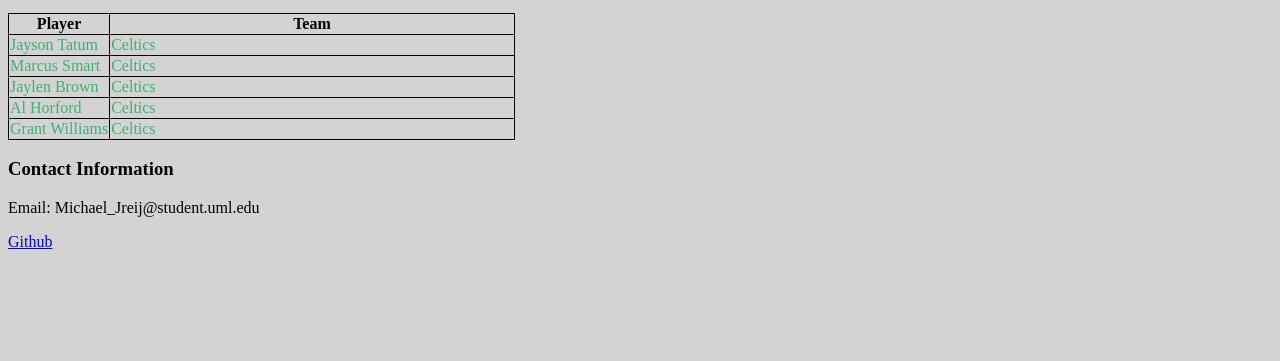
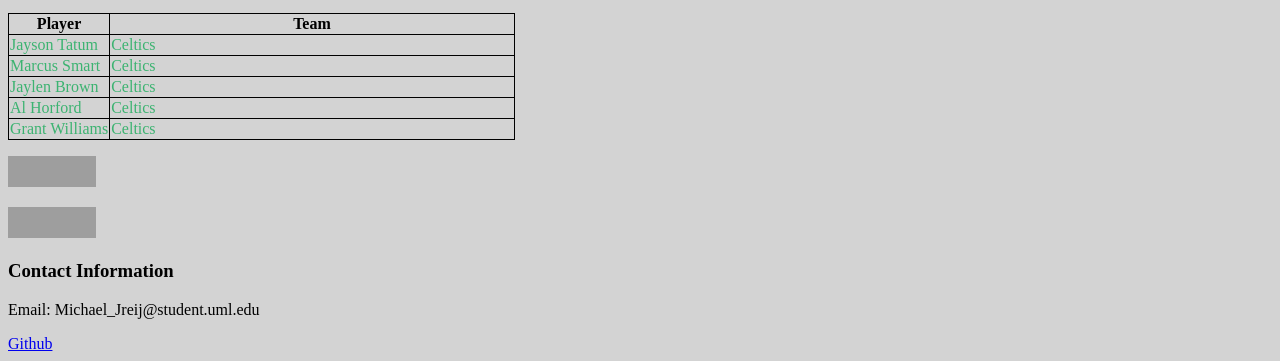
Before and after one commit to MichaelJreij/GUI1-HW1-try-2, a plain HTML site: page index.html in a window 1280 px wide. Shown: the part 576-937 px from the top of the page. Before the commit the page ends 835 px from the top, so only its background shows below. Drawn offline with Linux system fonts and the light colour scheme; grey boxes are pictures that could not be loaded.

Commit message:
Edited index.html

```diff
--- a/index.html
+++ b/index.html
@@ -22,7 +22,8 @@
 <img src="https://images-na.ssl-images-amazon.com/images/S/compressed.photo.goodreads.com/books/1520339295i/19068.jpg" alt="Nicomachean Ethics" width="200" height="300">
 <img src="https://i.pinimg.com/736x/e4/00/e8/e400e8143d813421209515926b98a864.jpg" alt = "Stephen Curry" width="200" height="300">
 <img src="https://cdn1.epicgames.com/offer/24b9b5e323bc40eea252a10cdd3b2f10/LoL_1200x1600-15ad6c981af8d98f50e833eac7843986" alt = "League of Legends" width="200" height="300">
-
+<!These are just the 3 images used on the actual site
+-->
 
 <p>Here is a table of the biggest frauds of this last NBA playoffs and their team:</p>
 
@@ -59,6 +60,24 @@
     <td style="color:MediumSeaGreen;">Celtics</td>
 </table>
 
+<p>
+    <a href="https://jigsaw.w3.org/css-validator/check/referer">
+        <img style="border:0;width:88px;height:31px"
+            src="https://jigsaw.w3.org/css-validator/images/vcss"
+            alt="Valid CSS!" />
+    </a>
+</p>
+
+<p>
+    <a href="https://jigsaw.w3.org/css-validator/check/referer">
+        <img style="border:0;width:88px;height:31px"
+            src="https://jigsaw.w3.org/css-validator/images/vcss-blue"
+            alt="Valid CSS!" />
+    </a>
+</p>
+<!
+The table was actually a bit annoying to make, but I think i managed alright
+-->
 <h3> Contact Information </h3>
 <p>Email: Michael_Jreij@student.uml.edu</p>
 <a href="https://github.com/MichaelJreij" target=_blank >Github
```
